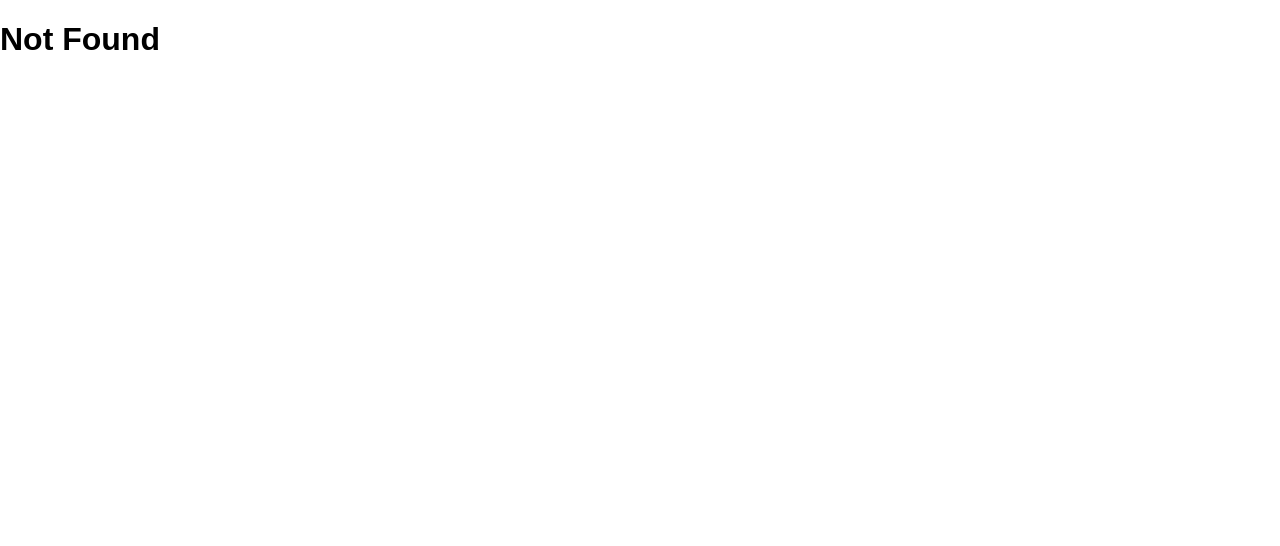
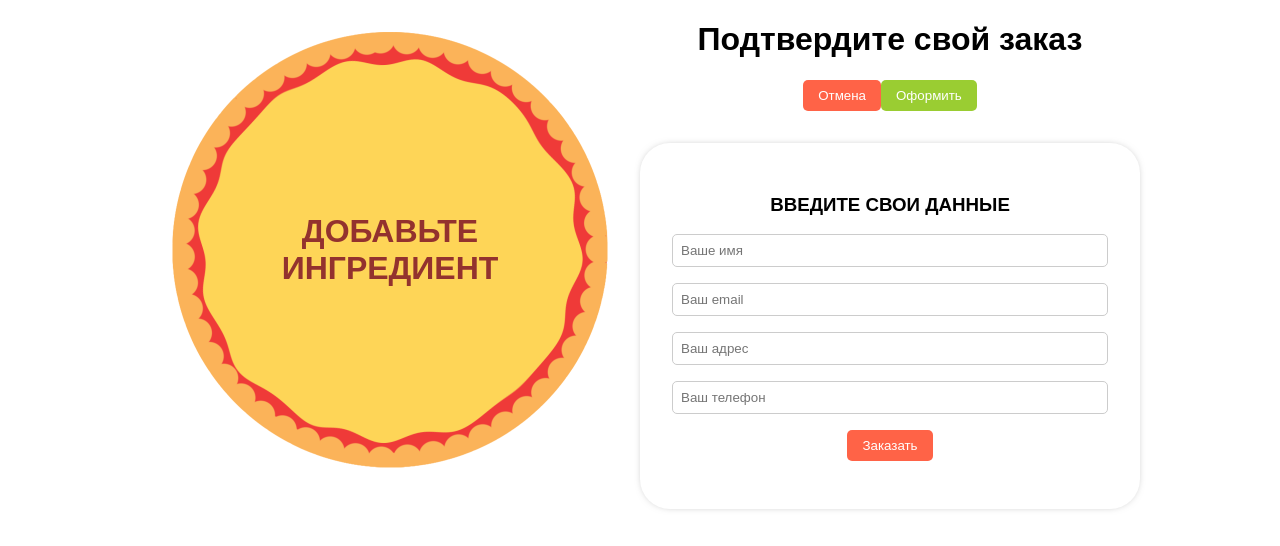
Before and after one commit to Commondore/pizza-ts-24, a React (Vite) app: page /checkout/contact-data in a window 1280 px wide. Shown: the top 546 px of the page. Built offline with nearby package versions, Linux system fonts and the light colour scheme.

Commit message:
add contact data

```diff
--- a/src/App.tsx
+++ b/src/App.tsx
@@ -1,4 +1,5 @@
-import CheckoutPage from "@pages/CheckoutPage";
+import CheckoutPage from "@pages/checkout/CheckoutPage";
+import ContactDataPage from "@pages/checkout/ContactDataPage";
 import PizzaPage from "@pages/PizzaPage";
 import { Routes, Route } from "react-router-dom";
 
@@ -7,10 +8,12 @@ function App() {
     <>
       <Routes>
         <Route path="/" element={<PizzaPage />} />
-        <Route
-          path="/checkout"
-          element={<CheckoutPage />}
-        />
+        <Route path="/checkout" element={<CheckoutPage />}>
+          <Route
+            path="contact-data"
+            element={<ContactDataPage />}
+          />
+        </Route>
 
         <Route path="*" element={<h1>Not Found</h1>} />
       </Routes>
--- a/src/components/Checkout/CheckoutSummary.tsx
+++ b/src/components/Checkout/CheckoutSummary.tsx
@@ -1,21 +1,34 @@
 import Pizza from "@components/Pizza/Pizza";
 import Button from "@shared/UI/Button/Button";
+import { Outlet } from "react-router-dom";
 
 interface CheckoutSummaryProps {
   ings: string[];
+  cancel: () => void;
+  continued: () => void;
 }
 const CheckoutSummary = ({
   ings,
+  cancel,
+  continued,
 }: CheckoutSummaryProps) => {
   return (
     <>
       <Pizza ings={ings} />
       <div>
-        <h1>Подтвердите свой заказ</h1>
-        <div>
-          <Button click={() => {}}>Отмена</Button>
-          <Button click={() => {}}>Оформить</Button>
+        <h1 style={{ textAlign: "center" }}>
+          Подтвердите свой заказ
+        </h1>
+        <div style={{ textAlign: "center" }}>
+          <Button click={cancel} color={"danger"}>
+            Отмена
+          </Button>
+          <Button click={continued} color={"success"}>
+            Оформить
+          </Button>
         </div>
+
+        <Outlet context={{ ings }} />
       </div>
     </>
   );
--- /dev/null
+++ b/src/components/Checkout/ContactData.tsx
@@ -0,0 +1,52 @@
+import Button from "@shared/UI/Button/Button";
+
+import styles from "./style.module.css";
+
+const ContactData = () => {
+  return (
+    <div className={styles.contactData}>
+      <h3 className={styles.title}>Введите свои данные</h3>
+      <form>
+        <div className={styles.group}>
+          <input
+            className={styles.input}
+            name="name"
+            type="text"
+            placeholder="Ваше имя"
+          />
+        </div>
+        <div className={styles.group}>
+          <input
+            className={styles.input}
+            name="email"
+            type="email"
+            placeholder="Ваш email"
+          />
+        </div>
+        <div className={styles.group}>
+          <input
+            className={styles.input}
+            name="address"
+            type="text"
+            placeholder="Ваш адрес"
+          />
+        </div>
+        <div className={styles.group}>
+          <input
+            className={styles.input}
+            name="phone"
+            type="tel"
+            placeholder="Ваш телефон"
+          />
+        </div>
+        <div className={styles.group}>
+          <Button color={"danger"} click={() => {}}>
+            Заказать
+          </Button>
+        </div>
+      </form>
+    </div>
+  );
+};
+
+export default ContactData;
--- a/src/components/Checkout/index.tsx
+++ b/src/components/Checkout/index.tsx
@@ -1,6 +1,11 @@
-import { useState } from "react";
+import { useEffect, useState } from "react";
 import styles from "./style.module.css";
 import CheckoutSummary from "@components/Checkout/CheckoutSummary";
+
+import {
+  useNavigate,
+  useSearchParams,
+} from "react-router-dom";
 
 export interface IIngs {
   [key: string]: number;
@@ -8,19 +13,51 @@ export interface IIngs {
 
 const Checkout = () => {
   const [ings, setIngs] = useState<IIngs>({
-    cheese: 1,
-    sausage: 1,
+    cheese: 0,
+    sausage: 0,
     olives: 0,
-    mushrooms: 1,
+    mushrooms: 0,
   });
+  const [params] = useSearchParams();
+
   const filtredIngredients = () => {
     return Object.keys(ings).filter((ingName) => {
       return ings[ingName] > 0;
     });
   };
+
+  const navigate = useNavigate();
+
+  useEffect(() => {
+    setIngs((ings) => {
+      const currentIngs: IIngs = {};
+
+      for (const [ingName, count] of params.entries()) {
+        currentIngs[ingName] = parseInt(count);
+      }
+
+      return {
+        ...ings,
+        ...currentIngs,
+      };
+    });
+
+    // [['sausage', '1'], ['cheese', '2']]
+    // eslint-disable-next-line react-hooks/exhaustive-deps
+  }, []);
+
+  const cancelOrder = () => navigate("/");
+
+  const continueOrder = () =>
+    navigate("/checkout/contact-data");
+
   return (
     <div className={styles.checkout}>
-      <CheckoutSummary ings={filtredIngredients()} />
+      <CheckoutSummary
+        ings={filtredIngredients()}
+        cancel={cancelOrder}
+        continued={continueOrder}
+      />
     </div>
   );
 };
--- a/src/components/Checkout/style.module.css
+++ b/src/components/Checkout/style.module.css
@@ -4,3 +4,27 @@
   display: grid;
   grid-template-columns: minmax(500px, 1fr) 1fr;
 }
+
+.contactData {
+  margin: 2rem auto 0;
+  max-width: 600px;
+  padding: 2rem;
+  box-sizing: border-box;
+  box-shadow: 0 0 10px -5px rgba(0, 0, 0, 0.6);
+  border-radius: 30px;
+  text-align: center;
+}
+.title {
+  text-align: center;
+  text-transform: uppercase;
+}
+.group {
+  margin-bottom: 1rem;
+}
+.input {
+  width: 100%;
+  padding: 0.5rem;
+  box-sizing: border-box;
+  border-radius: 5px;
+  border: 1px solid #ccc;
+}
--- a/src/components/Pizza/index.tsx
+++ b/src/components/Pizza/index.tsx
@@ -8,7 +8,6 @@ import OrderInfo from "@components/Order/OrderInfo";
 import {
   useNavigate,
   createSearchParams,
-  URLSearchParamsInit,
 } from "react-router-dom";
 
 export interface IIngregient {
--- /dev/null
+++ b/src/pages/checkout/ContactDataPage.tsx
@@ -0,0 +1,5 @@
+import ContactData from "@components/Checkout/ContactData";
+
+const ContactDataPage = () => <ContactData />;
+
+export default ContactDataPage;
```
Also changed, not shown: src/pages/checkout/CheckoutPage.tsx (renamed from src/pages/CheckoutPage.tsx).
